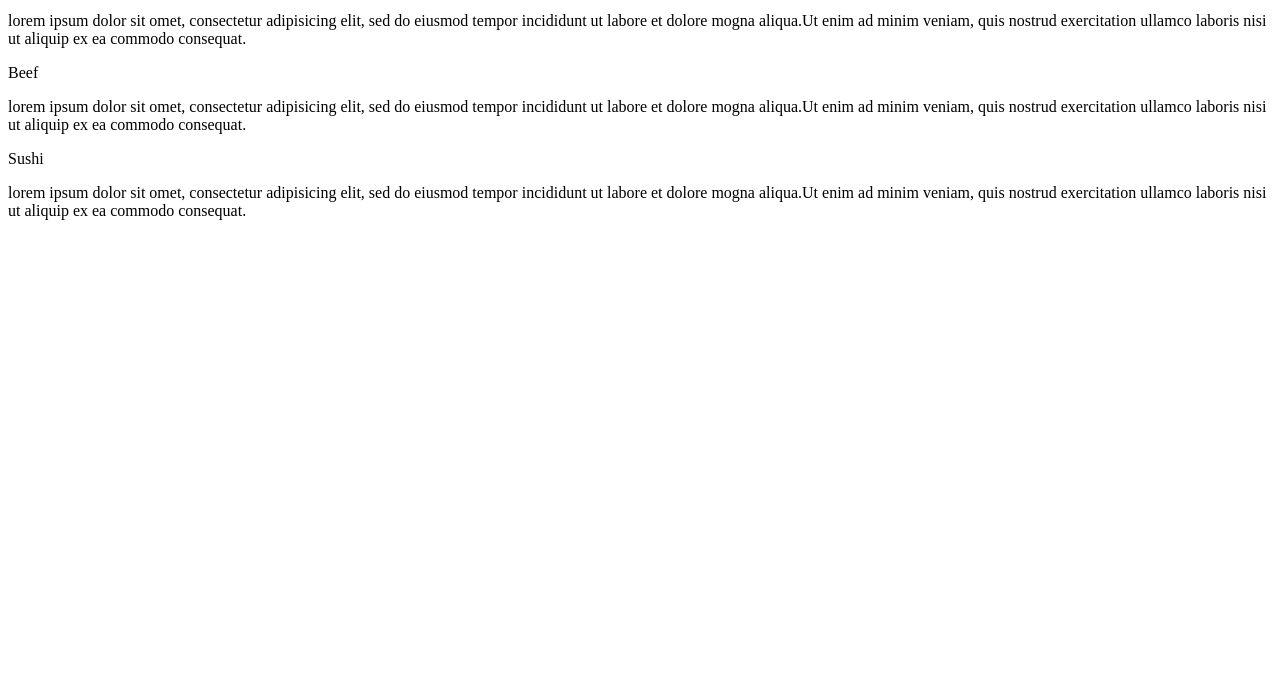
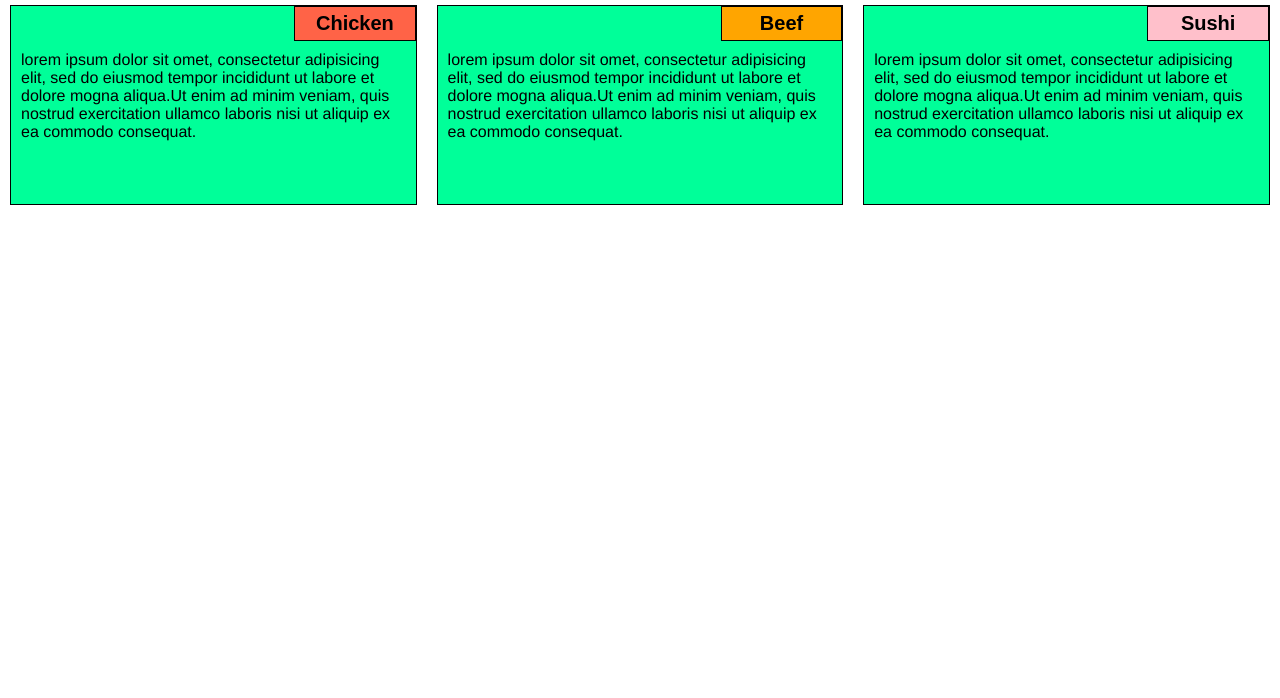
Before and after one commit to admaneshamli/module-2-solution, a plain HTML site: page index.html in a window 1280 px wide. Shown: the part 102-800 px from the top of the page. Drawn offline with Linux system fonts and the light colour scheme.

Commit message:
Update index.html

```diff
--- a/index.html
+++ b/index.html
@@ -4,7 +4,7 @@
 	<meta charset="utf-8">
 
 	<meta name="viewport" content="width=device-width, initial-scale=1">
-	<link rel="stylesheet" type="text/css" href="css/style.css">
+	<link rel="stylesheet" type="text/css" href="stylesheets/stylesheet.css">
 	<title>Coursera Module 2</title>
 </head>
 <body>
```
